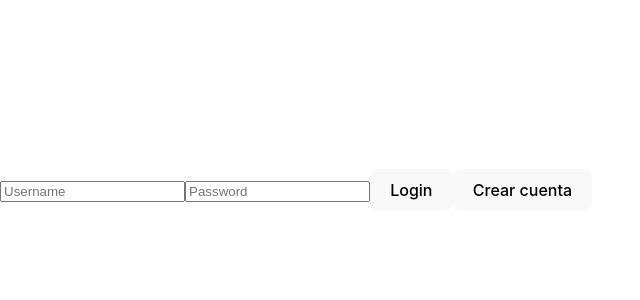
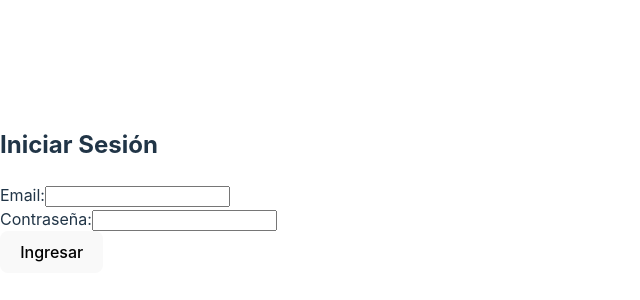
Before and after one commit to dianasiguenzauio/FlatFinder, a React (Vite) app: page /login in a window 1280 px wide. Shown: the part 210-510 px from the top of the page, without its empty margins (0-640 px from the left). Built offline with nearby package versions, Linux system fonts and the light colour scheme.

Commit message:
Componente Login y componente registro de flat con usuario

```diff
--- a/src/components/Flats/FlatForm.jsx
+++ b/src/components/Flats/FlatForm.jsx
@@ -31,6 +31,22 @@ function NewFlat() {
   };
 
   const handleCreateFlats = async () => {
+    const storedUser = JSON.parse(localStorage.getItem("authToken"));
+    if (!storedUser) {
+      console.error("El usuario no está logueado");
+      return;
+    }
+    // Verificar si el usuario está logueado
+    if (!storedUser || !storedUser.email) {
+      console.error(
+        "El usuario no está logueado o falta información del usuario"
+      );
+      alert("No estás logueado. Por favor, inicia sesión para continuar.");
+      navigate("/"); // Redirigir a la página de login
+      return;
+    }
+
+    const { email } = storedUser;
     let valid = true;
 
     // Validación de campos vacíos
@@ -81,6 +97,7 @@ function NewFlat() {
       yearbuilt: Number(yearbuiltRef.current.value),
       rentprice: Number(rentpriceRef.current.value),
       dateavaliable: dateavaliableRef.current.value,
+      userEmail: email,
     });
     await fetchData();
     navigate("/HomePage");
--- a/src/components/Users/LoginForm.jsx
+++ b/src/components/Users/LoginForm.jsx
@@ -1 +1,80 @@
 //Componente de formulario de login
+// src/components/Login.js
+
+import React, { useState } from "react";
+import { collection, getDocs, query, where } from "firebase/firestore";
+import { db } from "./../././../config/firebase"; // Asegúrate de que la ruta sea correcta
+import { useNavigate } from "react-router-dom";
+import AuthContext from "./.././../context/authContext";
+import { useContext } from "react";
+
+const Login = () => {
+  const [email, setEmail] = useState("");
+  const [password, setPassword] = useState("");
+  const [error, setError] = useState("");
+  const { login } = useContext(AuthContext);
+  const navigate = useNavigate();
+
+  const handleLogin = async (e) => {
+    const user = { email, password };
+    e.preventDefault();
+    setError("");
+
+    try {
+      // Consulta la colección 'users' donde el campo 'email' coincida con el email ingresado
+      const q = query(collection(db, "users"), where("email", "==", email));
+      const querySnapshot = await getDocs(q);
+
+      if (querySnapshot.empty) {
+        setError("El usuario no existe.");
+        return;
+      }
+
+      // Verificar si la contraseña coincide
+      const userDoc = querySnapshot.docs[0].data();
+      if (userDoc.password === password) {
+        // Redirige a la página principal o al dashboard después de un login exitoso
+        const user = { email, password };
+        login(JSON.stringify(user));
+        alert("Ingreso exitoso");
+        navigate("/");
+        console.log(user);
+      } else {
+        setError("Contraseña incorrecta.");
+      }
+    } catch (err) {
+      console.error("Error al iniciar sesión: ", err);
+      setError("Error al iniciar sesión. Por favor, intenta nuevamente.");
+    }
+  };
+
+  return (
+    <div>
+      <h2>Iniciar Sesión</h2>
+      <form onSubmit={handleLogin}>
+        <div>
+          <label>Email:</label>
+          <input
+            type="email"
+            value={email}
+            onChange={(e) => setEmail(e.target.value)}
+            required
+          />
+        </div>
+        <div>
+          <label>Contraseña:</label>
+          <input
+            type="password"
+            value={password}
+            onChange={(e) => setPassword(e.target.value)}
+            required
+          />
+        </div>
+        {error && <p style={{ color: "red" }}>{error}</p>}
+        <button type="submit">Ingresar</button>
+      </form>
+    </div>
+  );
+};
+
+export default Login;
--- a/src/pages/LoginPage.jsx
+++ b/src/pages/LoginPage.jsx
@@ -1,53 +1,15 @@
 import { useContext, useState } from "react";
 import AuthContext from "../context/authContext";
 import { useNavigate } from "react-router-dom";
+import Login from "../components/Users/LoginForm";
 
 function LoginPage() {
-  const [username, setUsername] = useState("");
-  const [password, setPassword] = useState("");
-  const { login } = useContext(AuthContext);
-  const navigate = useNavigate();
-
-  const handleSubmit = (event) => {
-    event.preventDefault();
-
-    const user = { username, password };
-
-    //Implementar logica para obtener el usuario por username de firebase
-    //bcrypt dependencia
-
-    //....llamar a las bd de firebase
-    navigate("/RegistrerPage");
-
-    if (user.username === "admin" && user.password === "1234") {
-      //hacer login
-      login(JSON.stringify(user));
-      alert("Ingreso exitoso");
-      navigate("/");
-    } else {
-      alert("Usuario o contraseña incorrecta");
-    }
-  };
-
   return (
-    <form onSubmit={handleSubmit}>
-      <input
-        type="text"
-        value={username}
-        onChange={(event) => setUsername(event.target.value)}
-        placeholder="Username"
-      />
-      <input
-        type="password"
-        value={password}
-        onChange={(event) => setPassword(event.target.value)}
-        placeholder="Password"
-      />
-
-      <button>Login</button>
-      <button>Crear cuenta</button>
-    </form>
+    <>
+      <div>
+        <Login> </Login>
+      </div>
+    </>
   );
 }
-
 export default LoginPage;
```
